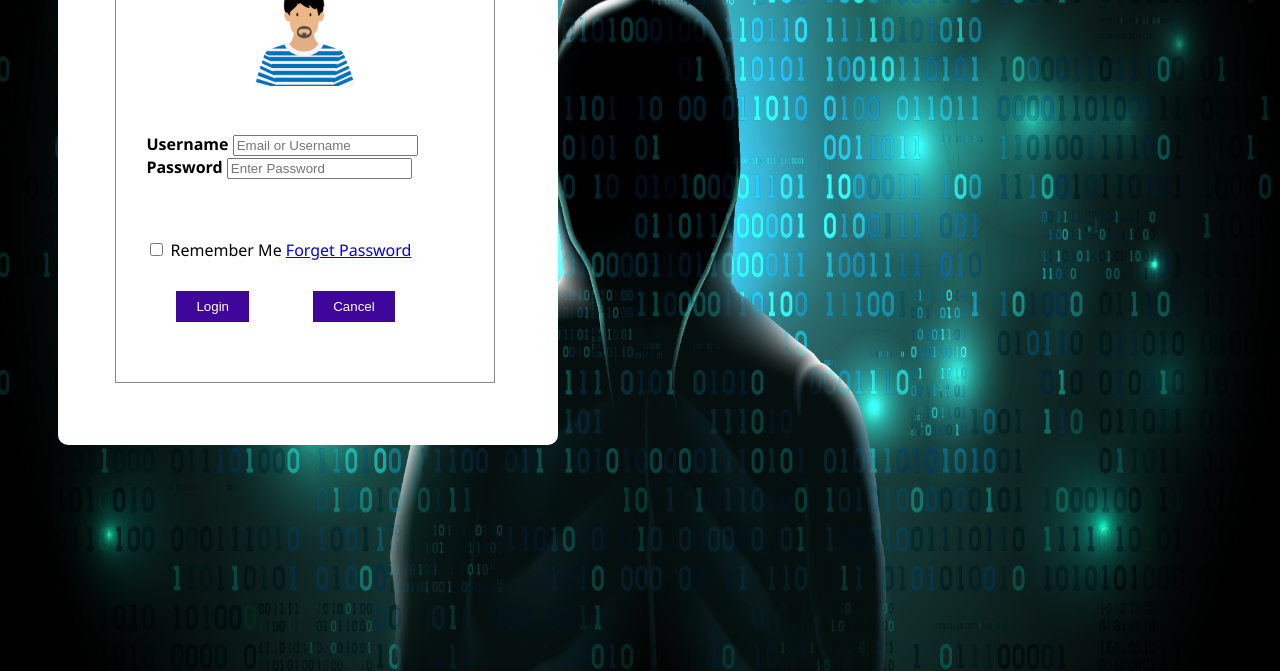
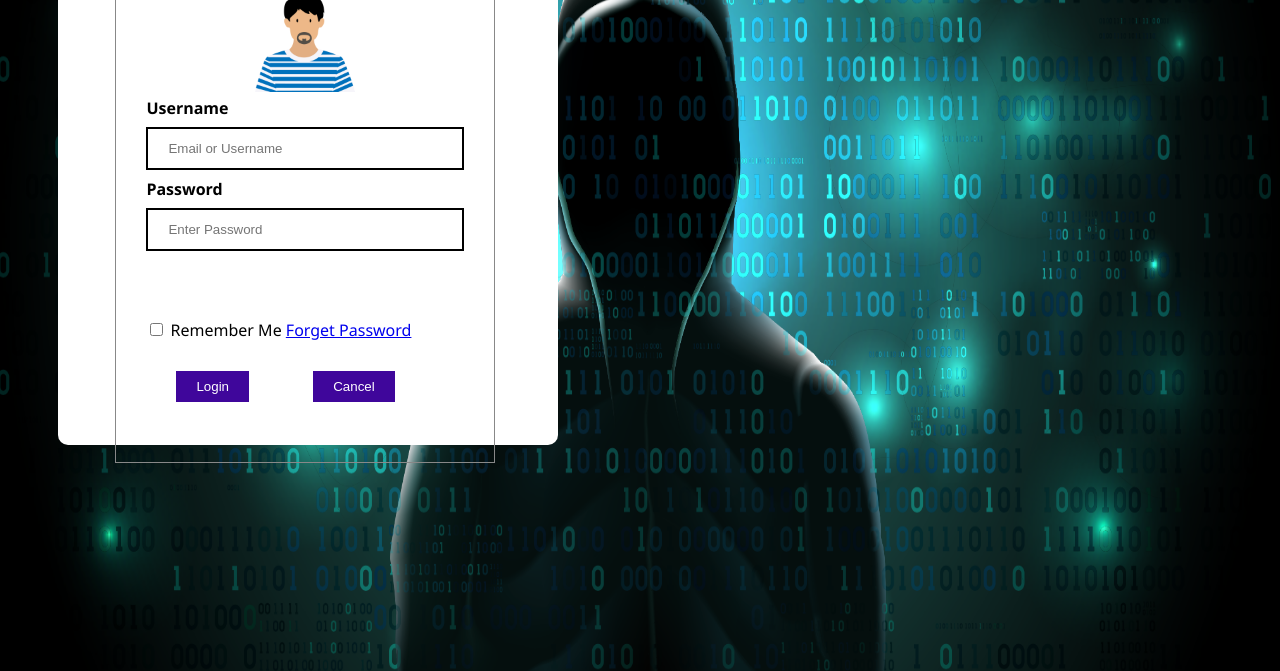
Before and after one commit to abhishekraoas/Login-Form, a plain HTML site: page index.html in a window 1280 px wide. Shown: the part 129-800 px from the top of the page. Drawn offline with Linux system fonts and the light colour scheme.

Commit message:
adding some style

```diff
--- a/style.css
+++ b/style.css
@@ -16,7 +16,7 @@ body{
   height: 474px;
 }
 .input_group{
-    margin: -9% 10% 12% 10%;
+    margin: -9% 0 0 10%;
     border: 1px solid #888;
     width: 80%;
 
@@ -28,15 +28,16 @@ body{
     height: 100px;
 
 }
-input [type=text], input [type=password]{
-    width: 100%;
-    padding: 12px 20px;
-    margin: 8px 0;
-    display: inline-block;
-    border: 1px solid #ccc;
-    box-sizing: border-box;
-
-
+input[type=text], input[type=password]{
+        width: 100%;
+        margin: 8px 0;
+        padding: 12px 20px;
+        display: inline-block;
+        border: 2px solid black;
+        box-sizing: border-box;
+}
+input{
+    margin-left: ;
 }
 
 button{
@@ -54,7 +55,7 @@ button:hover{
 
 .login_img{
     text-align: center;
-    margin: 24px 0 12px 0;
+    margin: 30px 0 -30px 0;
     position: relative;
 }
  .container{
@@ -74,8 +75,10 @@ button:hover{
  .container h2{
      text-align: center;
  }
- .closebtn{
-    position: absolute;
-    right: 25px;
-    top: 0;
+ span{
+
  }
+
+ a{
+
+ }
```
